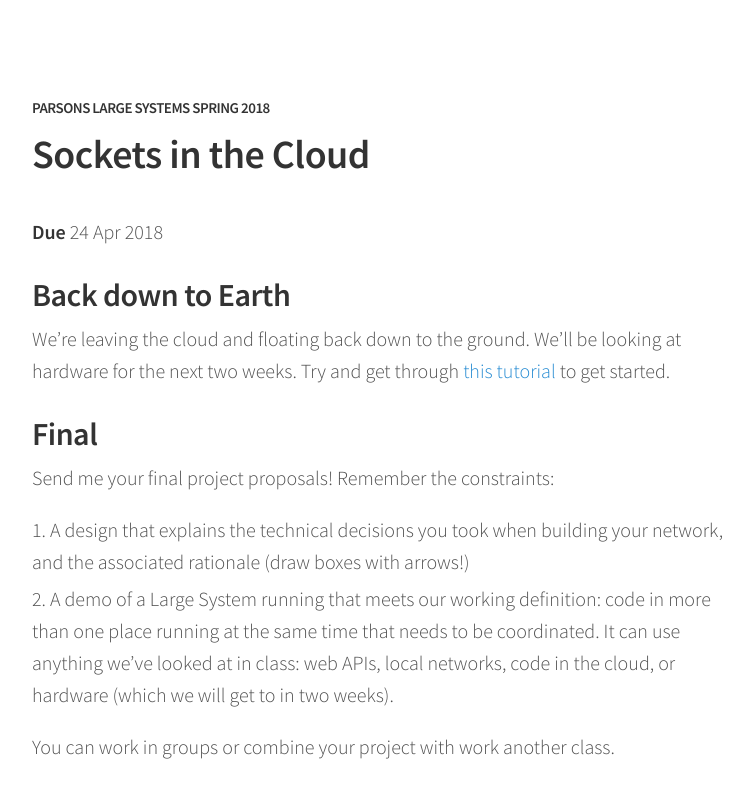
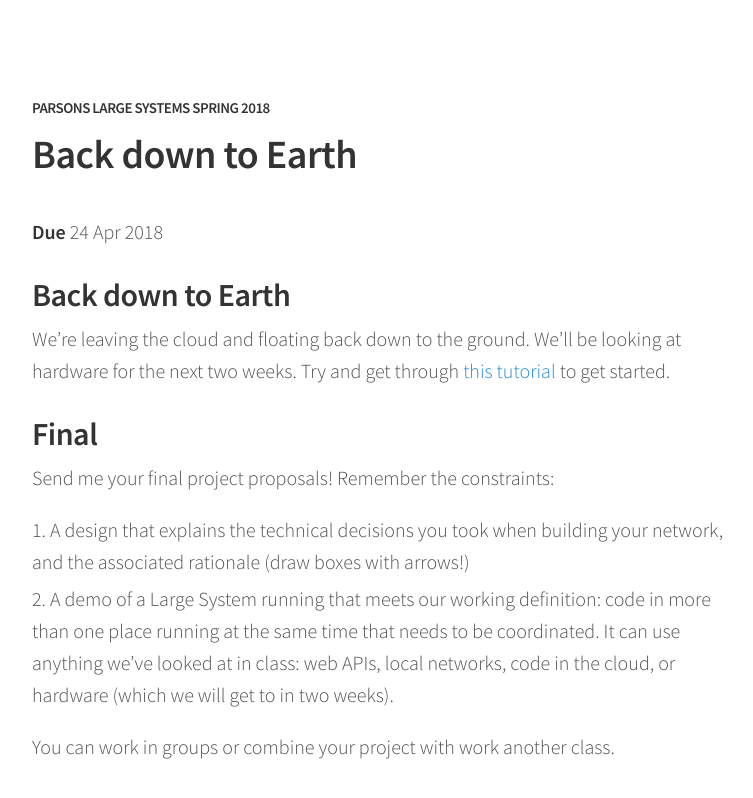
Before and after one commit to nasser/teaching, a Jekyll site: the page built from 2018/large-systems/week-12/homework.md, in a window 1280 px wide. Shown: the top 798 px of the page, without its empty margins (248-1001 px from the left). Built offline with Jekyll 4.4.1, drawn with Linux system fonts in a browser that asks for light colours.

Commit message:
Fix week 12 title

```diff
--- a/2018/large-systems/week-12/homework.md
+++ b/2018/large-systems/week-12/homework.md
@@ -1,6 +1,6 @@
 ---
 layout: page
-title: Sockets in the Cloud
+title: Back down to Earth
 
 date: 17 Apr 2018
 school: parsons
```
